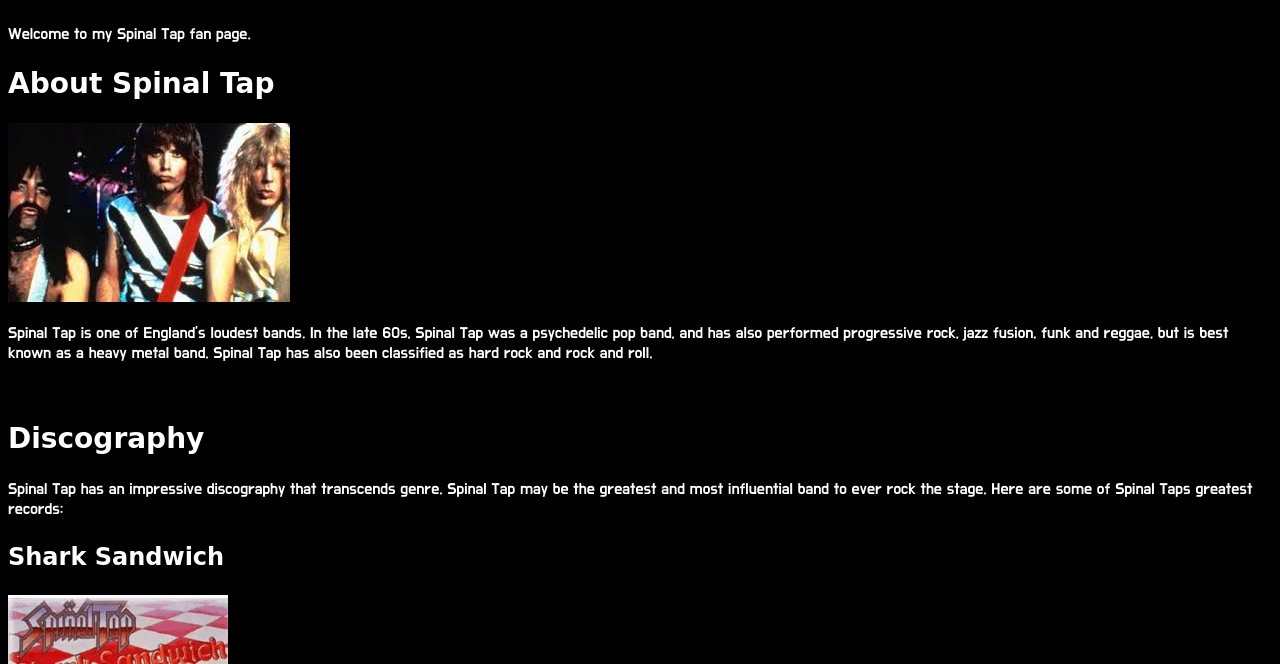
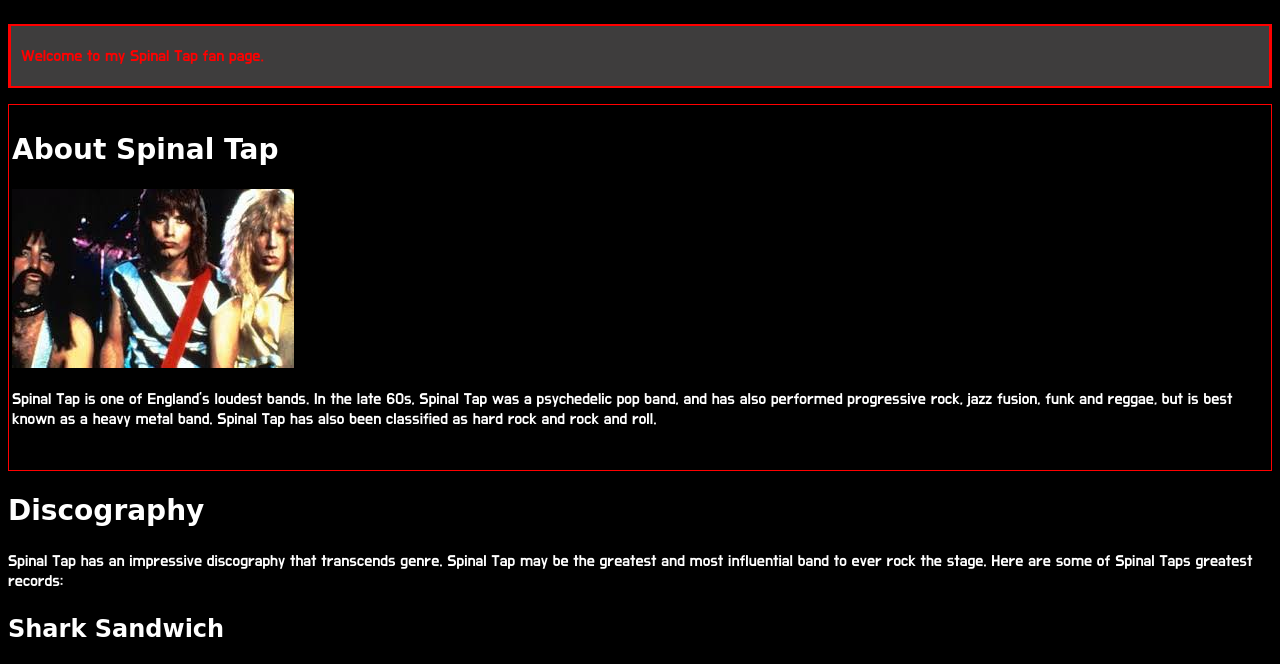
Before and after one commit to VanessaGVilla/cssweek2, a plain HTML site: page index.html in a window 1280 px wide. Shown: the part 76-740 px from the top of the page. Drawn offline with Linux system fonts and the light colour scheme; files whose address does not match are found by name; a web font is replaced by a local one.

Commit message:
Update main.css

```diff
--- a/main.css
+++ b/main.css
@@ -31,6 +31,35 @@ h3 {
 
 p {
 
+}
+
+#text-intro {
+	background-color: rgb(62, 61, 61);
+	color: red;
+	border-style: solid;
+	border-width: 2px 3px;
+	padding-top: 20px;
+    padding-right: 10px;
+    padding-bottom: 20px;
+  padding-left: 10px;
+	border-color: red;
+}
+
+#section-about {
+	background-color: black;
+	border-style: solid;
+	border-width: 1px;
+	padding-top: 5px;
+	padding-right: 3px;
+	padding-bottom: 5px;
+	padding-left: 3px;
+	border-color: red;
+}
+
+ .about-photo {
+	border-style: solid;
+	 border: 1px;
+	 border-color: red;
 }
 
 .album-art {
```
